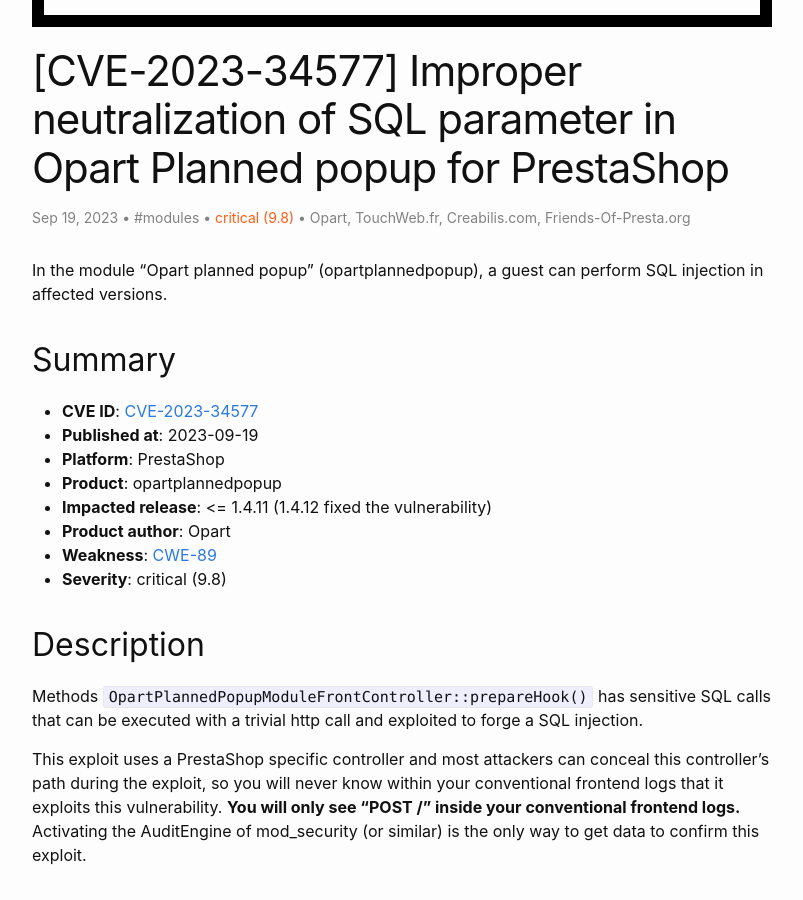
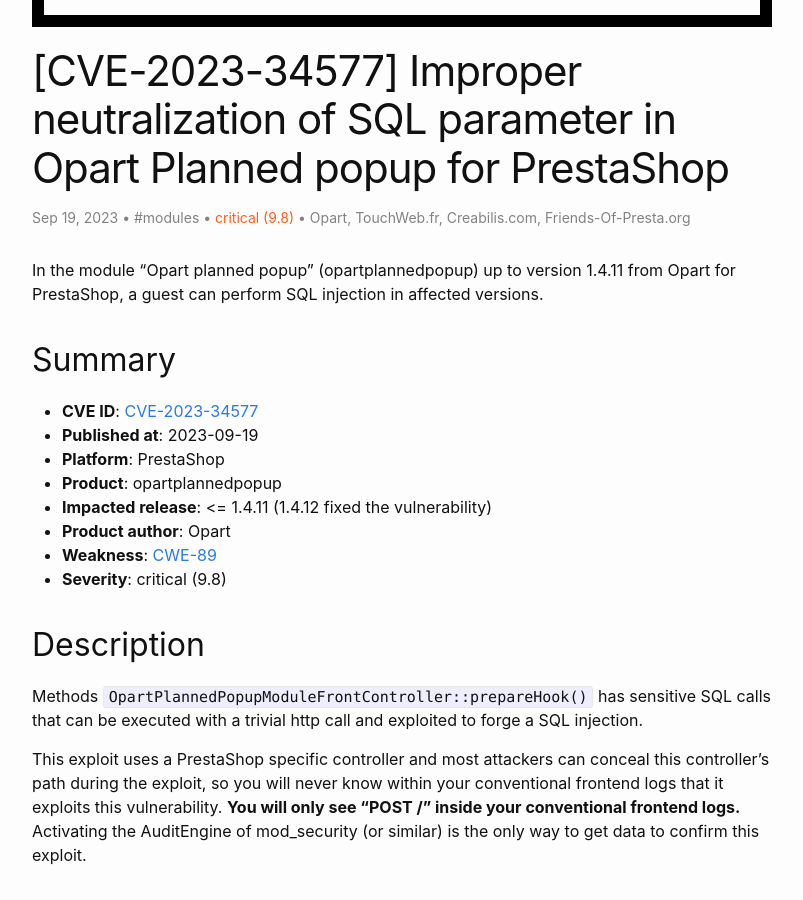
Before and after one commit to friends-of-presta/security-advisories, a Jekyll site: the page built from _posts/2023-09-19-opartplannedpopup.md, in a window 1280 px wide and 900 px high, scrolled down 557 px. Shown: the whole window, without its empty margins (238-1041 px from the left). Built offline with Jekyll 4.4.1, drawn with Linux system fonts in a browser that asks for light colours; some of the changed text lies outside the part shown.

Commit message:
Update 2023-09-19-opartplannedpopup.md

```diff
--- a/_posts/2023-09-19-opartplannedpopup.md
+++ b/_posts/2023-09-19-opartplannedpopup.md
@@ -11,7 +11,7 @@ meta: "CVE,PrestaShop,opartplannedpopup"
 severity: "critical (9.8)"
 ---
 
-In the module "Opart planned popup" (opartplannedpopup), a guest can perform SQL injection in affected versions.
+In the module "Opart planned popup" (opartplannedpopup) up to version 1.4.11 from Opart for PrestaShop, a guest can perform SQL injection in affected versions.
 
 
 ## Summary
```
Also changed, not shown: other parts of _posts/2023-09-19-opartplannedpopup.md (+1 -0 lines).
